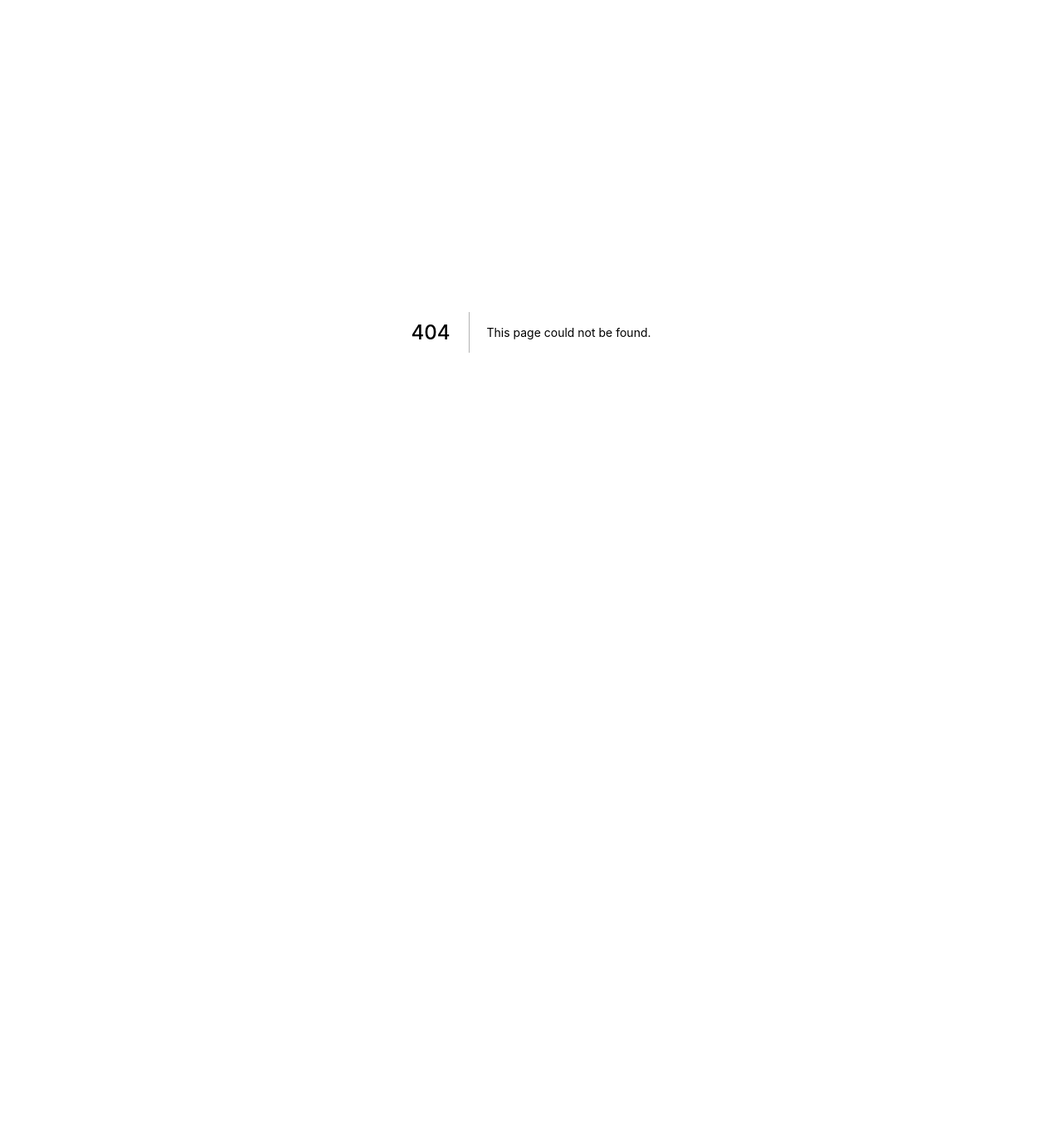
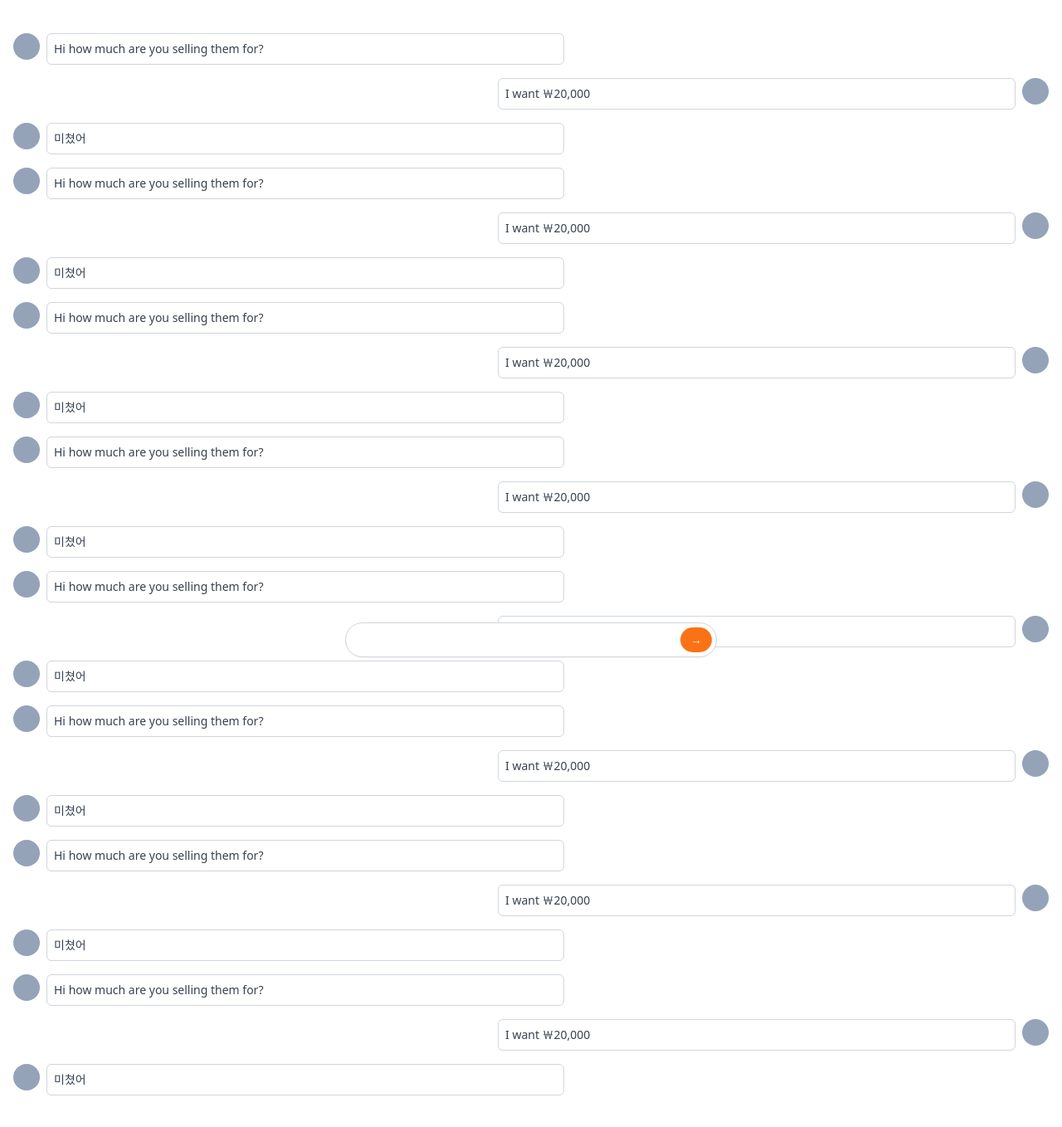
Before and after one commit to Inzahanyang/share-market, a Next.js app: page /chats/1 in a window 1280 px wide. Before the commit this address had no page. Shown: the top 1358 px of the page at 83% size. Before the commit the page ends 800 px from the top, so only its background shows below. Built offline with nearby package versions, Linux system fonts and the light colour scheme.

Commit message:
chat_detail

```diff
--- /dev/null
+++ b/pages/chats/[id].tsx
@@ -0,0 +1,168 @@
+import { NextPage } from "next";
+
+const ChatDetail: NextPage = () => {
+  return (
+    <div className="space-y-4 py-10 px-4 pb-16">
+      <div className="flex items-start space-x-2">
+        <div className="h-8 w-8 rounded-full bg-slate-400" />
+        <div className="w-1/2 rounded-md border border-gray-300 p-2 text-sm text-gray-700">
+          <p>Hi how much are you selling them for?</p>
+        </div>
+      </div>
+      <div className="flex flex-row-reverse items-start space-x-2 space-x-reverse">
+        <div className="h-8 w-8 rounded-full bg-slate-400" />
+        <div className="w-1/2 rounded-md border border-gray-300 p-2 text-sm text-gray-700">
+          <p>I want ￦20,000</p>
+        </div>
+      </div>
+      <div className="flex  items-start space-x-2 ">
+        <div className="h-8 w-8 rounded-full bg-slate-400" />
+        <div className="w-1/2 rounded-md border border-gray-300 p-2 text-sm text-gray-700">
+          <p>미쳤어</p>
+        </div>
+      </div>
+      <div className="flex items-start space-x-2">
+        <div className="h-8 w-8 rounded-full bg-slate-400" />
+        <div className="w-1/2 rounded-md border border-gray-300 p-2 text-sm text-gray-700">
+          <p>Hi how much are you selling them for?</p>
+        </div>
+      </div>
+      <div className="flex flex-row-reverse items-start space-x-2 space-x-reverse">
+        <div className="h-8 w-8 rounded-full bg-slate-400" />
+        <div className="w-1/2 rounded-md border border-gray-300 p-2 text-sm text-gray-700">
+          <p>I want ￦20,000</p>
+        </div>
+      </div>
+      <div className="flex  items-start space-x-2 ">
+        <div className="h-8 w-8 rounded-full bg-slate-400" />
+        <div className="w-1/2 rounded-md border border-gray-300 p-2 text-sm text-gray-700">
+          <p>미쳤어</p>
+        </div>
+      </div>
+      <div className="flex items-start space-x-2">
+        <div className="h-8 w-8 rounded-full bg-slate-400" />
+        <div className="w-1/2 rounded-md border border-gray-300 p-2 text-sm text-gray-700">
+          <p>Hi how much are you selling them for?</p>
+        </div>
+      </div>
+      <div className="flex flex-row-reverse items-start space-x-2 space-x-reverse">
+        <div className="h-8 w-8 rounded-full bg-slate-400" />
+        <div className="w-1/2 rounded-md border border-gray-300 p-2 text-sm text-gray-700">
+          <p>I want ￦20,000</p>
+        </div>
+      </div>
+      <div className="flex  items-start space-x-2 ">
+        <div className="h-8 w-8 rounded-full bg-slate-400" />
+        <div className="w-1/2 rounded-md border border-gray-300 p-2 text-sm text-gray-700">
+          <p>미쳤어</p>
+        </div>
+      </div>
+      <div className="flex items-start space-x-2">
+        <div className="h-8 w-8 rounded-full bg-slate-400" />
+        <div className="w-1/2 rounded-md border border-gray-300 p-2 text-sm text-gray-700">
+          <p>Hi how much are you selling them for?</p>
+        </div>
+      </div>
+      <div className="flex flex-row-reverse items-start space-x-2 space-x-reverse">
+        <div className="h-8 w-8 rounded-full bg-slate-400" />
+        <div className="w-1/2 rounded-md border border-gray-300 p-2 text-sm text-gray-700">
+          <p>I want ￦20,000</p>
+        </div>
+      </div>
+      <div className="flex  items-start space-x-2 ">
+        <div className="h-8 w-8 rounded-full bg-slate-400" />
+        <div className="w-1/2 rounded-md border border-gray-300 p-2 text-sm text-gray-700">
+          <p>미쳤어</p>
+        </div>
+      </div>
+      <div className="flex items-start space-x-2">
+        <div className="h-8 w-8 rounded-full bg-slate-400" />
+        <div className="w-1/2 rounded-md border border-gray-300 p-2 text-sm text-gray-700">
+          <p>Hi how much are you selling them for?</p>
+        </div>
+      </div>
+      <div className="flex flex-row-reverse items-start space-x-2 space-x-reverse">
+        <div className="h-8 w-8 rounded-full bg-slate-400" />
+        <div className="w-1/2 rounded-md border border-gray-300 p-2 text-sm text-gray-700">
+          <p>I want ￦20,000</p>
+        </div>
+      </div>
+      <div className="flex  items-start space-x-2 ">
+        <div className="h-8 w-8 rounded-full bg-slate-400" />
+        <div className="w-1/2 rounded-md border border-gray-300 p-2 text-sm text-gray-700">
+          <p>미쳤어</p>
+        </div>
+      </div>
+      <div className="flex items-start space-x-2">
+        <div className="h-8 w-8 rounded-full bg-slate-400" />
+        <div className="w-1/2 rounded-md border border-gray-300 p-2 text-sm text-gray-700">
+          <p>Hi how much are you selling them for?</p>
+        </div>
+      </div>
+      <div className="flex flex-row-reverse items-start space-x-2 space-x-reverse">
+        <div className="h-8 w-8 rounded-full bg-slate-400" />
+        <div className="w-1/2 rounded-md border border-gray-300 p-2 text-sm text-gray-700">
+          <p>I want ￦20,000</p>
+        </div>
+      </div>
+      <div className="flex  items-start space-x-2 ">
+        <div className="h-8 w-8 rounded-full bg-slate-400" />
+        <div className="w-1/2 rounded-md border border-gray-300 p-2 text-sm text-gray-700">
+          <p>미쳤어</p>
+        </div>
+      </div>
+      <div className="flex items-start space-x-2">
+        <div className="h-8 w-8 rounded-full bg-slate-400" />
+        <div className="w-1/2 rounded-md border border-gray-300 p-2 text-sm text-gray-700">
+          <p>Hi how much are you selling them for?</p>
+        </div>
+      </div>
+      <div className="flex flex-row-reverse items-start space-x-2 space-x-reverse">
+        <div className="h-8 w-8 rounded-full bg-slate-400" />
+        <div className="w-1/2 rounded-md border border-gray-300 p-2 text-sm text-gray-700">
+          <p>I want ￦20,000</p>
+        </div>
+      </div>
+      <div className="flex  items-start space-x-2 ">
+        <div className="h-8 w-8 rounded-full bg-slate-400" />
+        <div className="w-1/2 rounded-md border border-gray-300 p-2 text-sm text-gray-700">
+          <p>미쳤어</p>
+        </div>
+      </div>
+      <div className="flex items-start space-x-2">
+        <div className="h-8 w-8 rounded-full bg-slate-400" />
+        <div className="w-1/2 rounded-md border border-gray-300 p-2 text-sm text-gray-700">
+          <p>Hi how much are you selling them for?</p>
+        </div>
+      </div>
+      <div className="flex flex-row-reverse items-start space-x-2 space-x-reverse">
+        <div className="h-8 w-8 rounded-full bg-slate-400" />
+        <div className="w-1/2 rounded-md border border-gray-300 p-2 text-sm text-gray-700">
+          <p>I want ￦20,000</p>
+        </div>
+      </div>
+      <div className="flex  items-start space-x-2 ">
+        <div className="h-8 w-8 rounded-full bg-slate-400" />
+        <div className="w-1/2 rounded-md border border-gray-300 p-2 text-sm text-gray-700">
+          <p>미쳤어</p>
+        </div>
+      </div>
+
+      <div className="fixed inset-x-0 bottom-0 py-2 ">
+        <div className="relative mx-auto flex w-full  max-w-md items-center">
+          <input
+            className="w-full rounded-full border-gray-300 pr-12 shadow-sm focus:border-orange-500 focus:outline-none focus:ring-orange-500"
+            type="text"
+          />
+          <div className="absolute inset-y-0 right-0 flex py-1.5 pr-1.5">
+            <button className="flex items-center rounded-full bg-orange-500 px-3 text-sm text-white hover:bg-orange-600 focus:ring-2 focus:ring-orange-500 focus:ring-offset-2">
+              &rarr;
+            </button>
+          </div>
+        </div>
+      </div>
+    </div>
+  );
+};
+
+export default ChatDetail;
```
